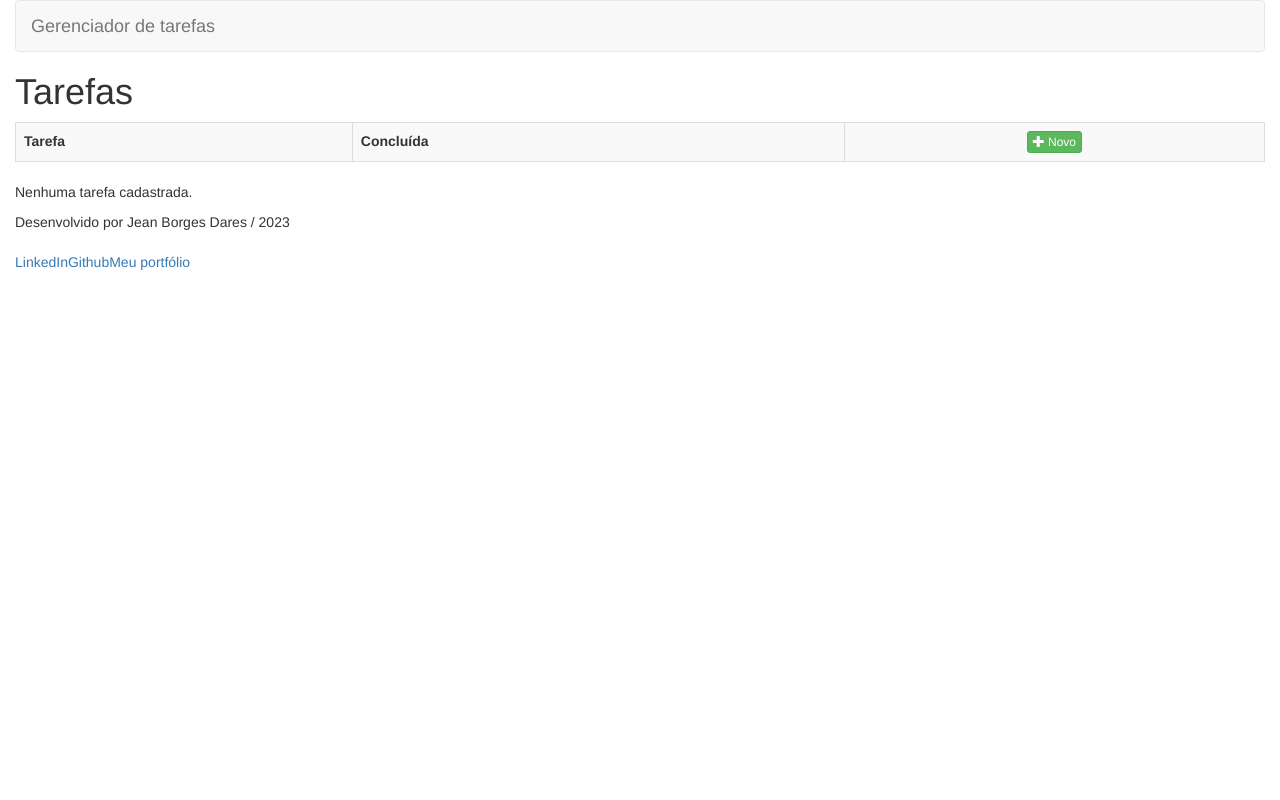
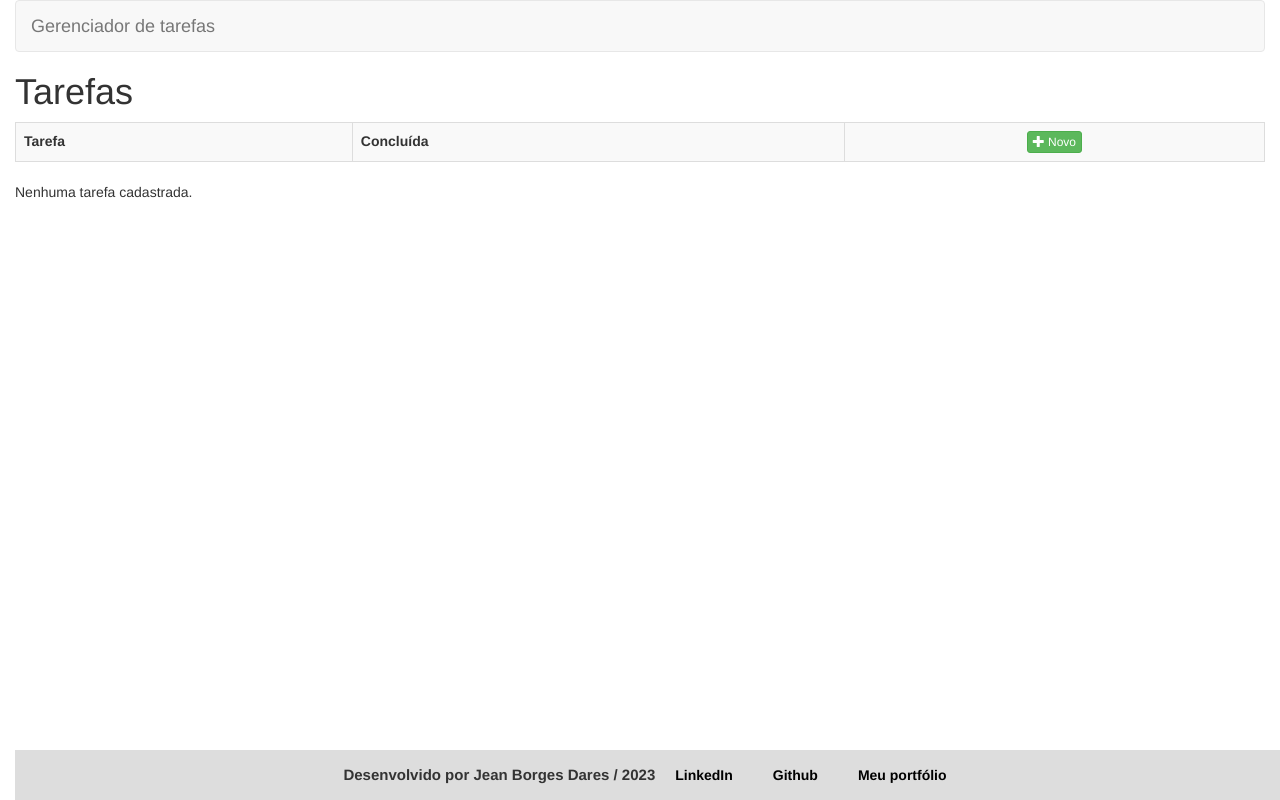
Before and after one commit to JeanDares/Gerenciador_de_tarefas, an Angular app: page /tarefas/listar in a window 1280 px wide. Built offline with nearby package versions, Linux system fonts and the light colour scheme.

Commit message:
estilizando o footer

```diff
--- a/src/app/app.component.css
+++ b/src/app/app.component.css
@@ -0,0 +1,25 @@
+.footer{
+  height: 50px;
+  background-color: rgb(221, 221, 221);
+  width: 100%;
+  margin: auto;
+  position: fixed;
+  bottom: 0;
+  display: flex;
+  justify-content: center;
+  align-items: center;
+}
+.footer span {
+  font-size: 15px;
+  font-weight: 600;
+}
+.links a  {
+  margin: 20px;
+  text-decoration: none;
+  color: black;
+  font-weight: 700;
+}
+
+.links a:hover  {
+  color: rgb(230, 178, 10);
+}
```
